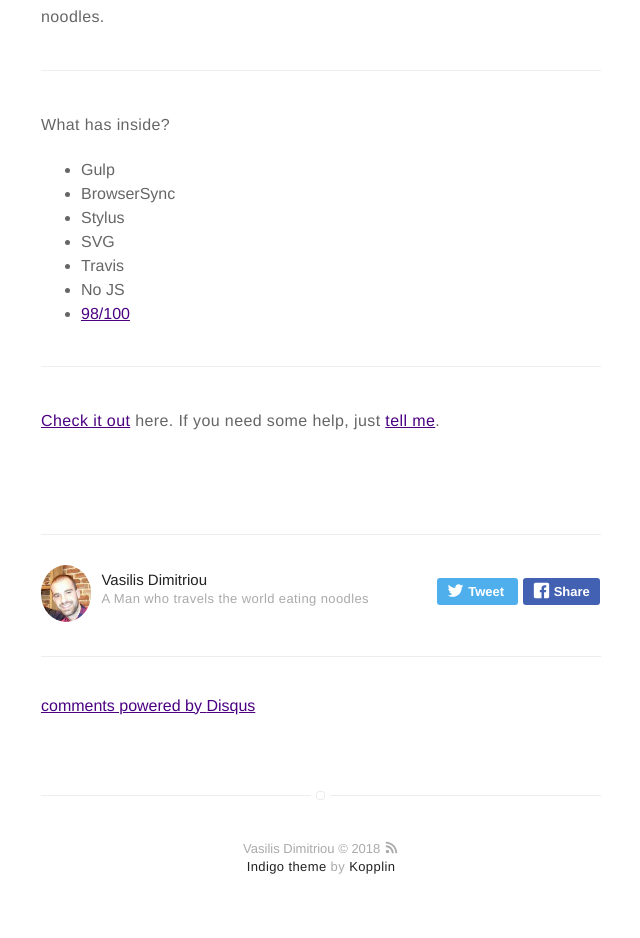
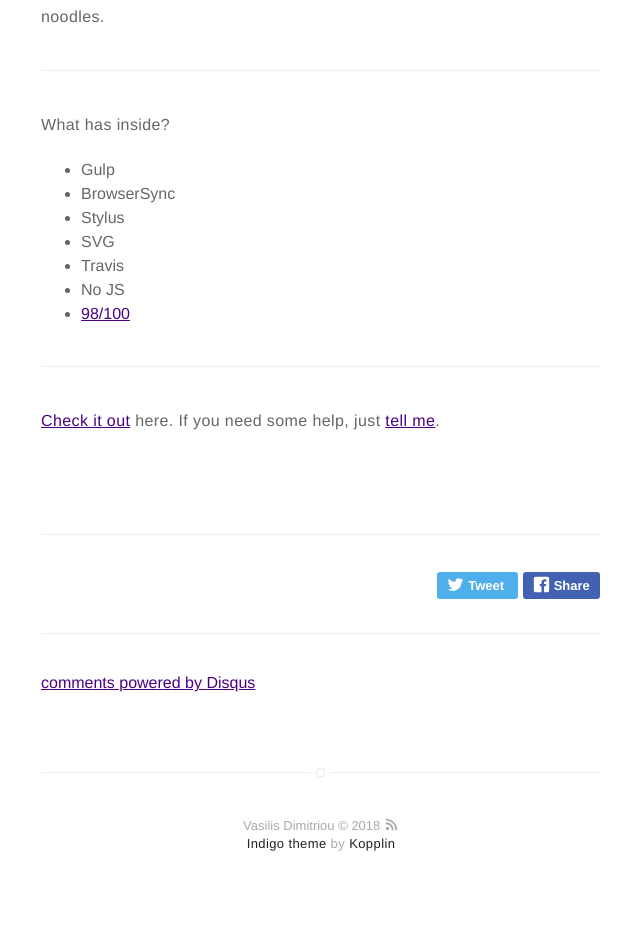
Before and after one commit to Vasilisdm/front-cover, a Jekyll site: the page built from _posts/2016-01-23-indigo-jekyll-theme.markdown, in a window 1280 px wide. Shown: the part 828-1766 px from the top of the page, without its empty margins (319-959 px from the left). Built offline with Jekyll 4.4.1, drawn with Linux system fonts in a browser that asks for light colours; emoji names are drawn with the system emoji font; comment, search, counter and statistics services are not loaded; after the commit the page ends 1743 px from its top, so only the background shows below that.

```diff
--- a/_config.yml
+++ b/_config.yml
@@ -52,19 +52,6 @@ medium: medium
 # lanyrd: mylanyrd
 email: myemail@gmail.com
 
-authors:
-    johndoe:
-        name: Vasilis Dimitriou
-        bio: A Man who travels the world eating noodles
-        external-image: false
-        picture: assets/images/newprofile.jpg
-        twitter: johndoe
-    jamesfoster:
-        name: James Foster
-        bio: A Man who develops software with coffee
-        external-image: false
-        picture: assets/images/james.jpg
-        twitter: jamesfoster
 
 # do you want a larger site? change the option below
 # options: [normal, large] | default: normal
```
